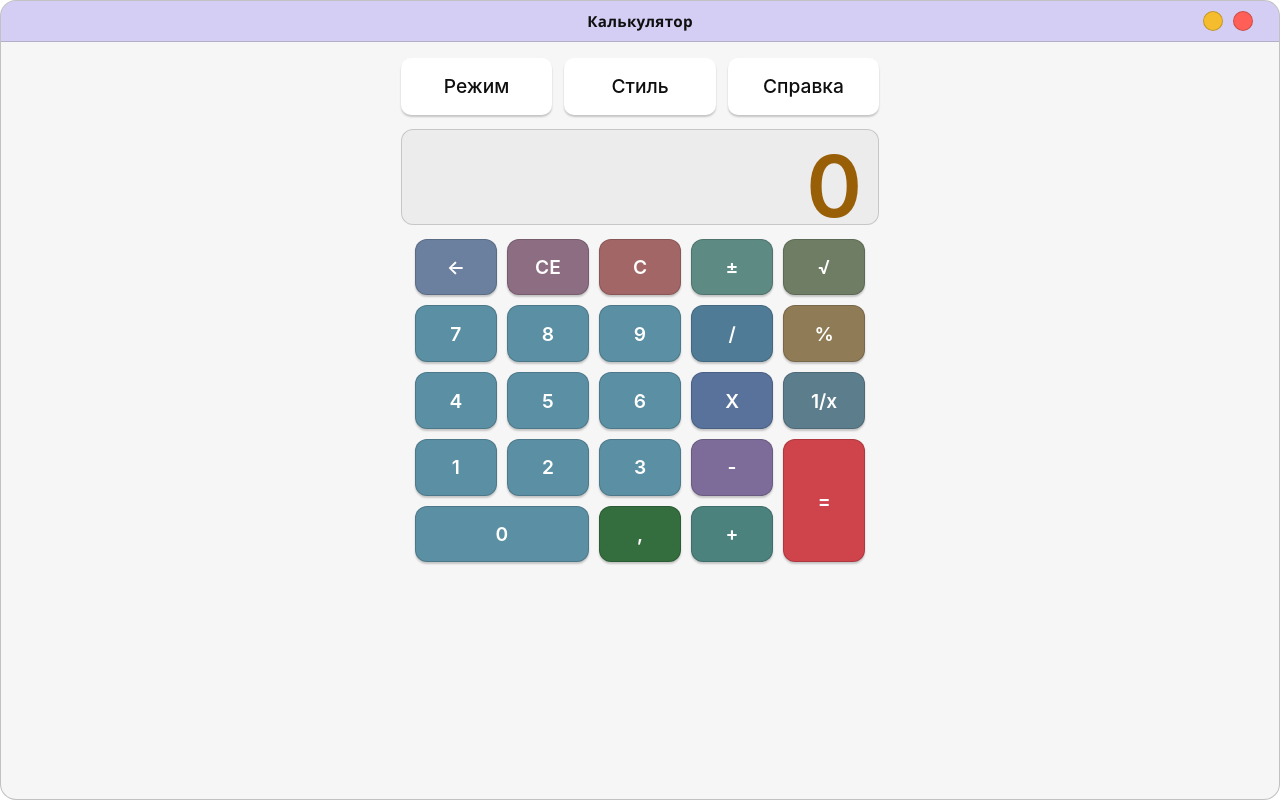
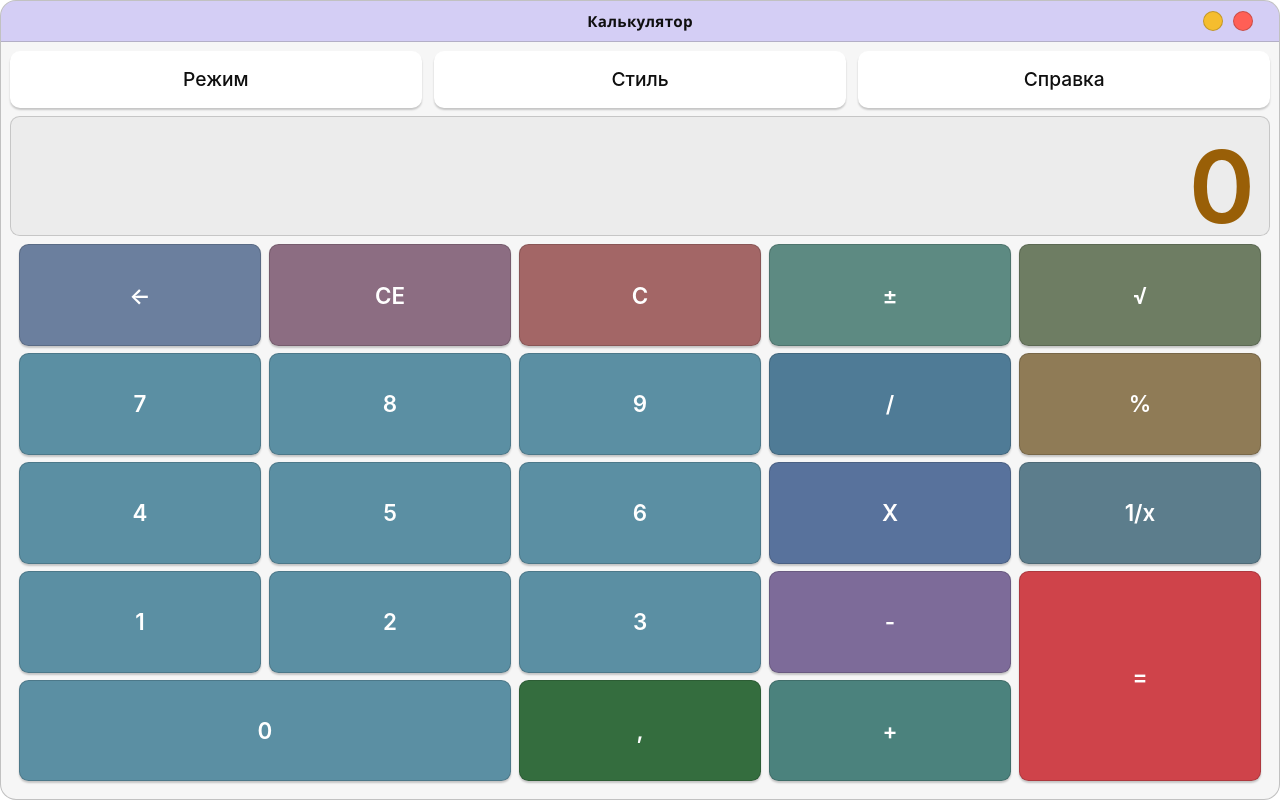
Before and after one commit to erlbriton/TSCalculator, a website built with Vite: page index.html in a window 1280 px wide. Built offline with nearby package versions, Linux system fonts and the light colour scheme.

Commit message:
Масштабирование окна работает.

```diff
--- a/src/main.ts
+++ b/src/main.ts
@@ -13,6 +13,9 @@ document.getElementById("win-close")?.addEventListener("click", () => {
 
 let greetInputEl: HTMLInputElement | null;
 let greetMsgEl: HTMLElement | null;
+
+const THEME_STORAGE_KEY = "calculator-theme";
+type ThemeMode = "light" | "dark";
 
 async function greet() {
   if (greetMsgEl && greetInputEl) {
@@ -43,3 +46,29 @@ window.addEventListener("DOMContentLoaded", () => {
   console.log("CALLING_START_DRAGGING");
   appWindow.startDragging().catch((err) => console.error("START_DRAGGING_ERR:", err));
 });
+
+//------------Переключение тем--------------------------------------------------------------------
+function getInitialTheme(): ThemeMode {
+  const saved = localStorage.getItem(THEME_STORAGE_KEY);
+  if (saved === "light" || saved === "dark") {
+    return saved;
+  }
+  return window.matchMedia("(prefers-color-scheme: dark)").matches ? "dark" : "light";
+}
+
+function applyTheme(theme: ThemeMode): void {
+  document.documentElement.dataset.theme = theme;
+  localStorage.setItem(THEME_STORAGE_KEY, theme);
+}
+
+document.addEventListener("DOMContentLoaded", () => {
+  const initialTheme = getInitialTheme();
+  applyTheme(initialTheme);
+
+  const styleBtn = document.getElementById("btn-style");
+  styleBtn?.addEventListener("click", () => {
+    const current: ThemeMode = document.documentElement.dataset.theme === "dark" ? "dark" : "light";
+    const next: ThemeMode = current === "dark" ? "light" : "dark";
+    applyTheme(next);
+  });
+});
--- a/src/styles/display.css
+++ b/src/styles/display.css
@@ -5,12 +5,12 @@
   align-items: center;
   justify-content: flex-end;
   width: 100%;
-  height: clamp(68px, 12vh, 96px);
+  height: clamp(64px, 15vmin, 190px);
   box-sizing: border-box;
-  margin-top: clamp(8px, 1.8vh, 14px);
-  padding: 0 clamp(10px, 2vw, 16px);
+  margin-top: clamp(6px, 1vmin, 14px);
+  padding: 0 clamp(10px, 1.8vmin, 22px);
   border: 1px solid var(--border-color, rgba(128, 128, 128, 0.35));
-  border-radius: clamp(8px, 1.5vw, 12px);
+  border-radius: clamp(8px, 1.2vmin, 16px);
   background-color: var(--display-bg, rgba(0, 0, 0, 0.04));
 }
 
@@ -20,18 +20,10 @@
 
 .display__value {
   color: var(--display-color, #995f07);
-  font-size: 90cqh;
+  font-size: 85cqh;
   font-weight: 600;
   line-height: 1;
   white-space: nowrap;
   transform: translateY(0.12em);
   max-width: 100%;
 }
-
-/* Матрица клавиатуры калькулятора (24 клавиши, 5 колонок) */
-.keypad {
-  display: grid;
-  grid-template-columns: repeat(5, minmax(0, 1fr));
-  gap: clamp(6px, 1.4vw, 10px);
-  padding: clamp(8px, 1.8vw, 14px);
-}
--- a/src/styles/keyboard.css
+++ b/src/styles/keyboard.css
@@ -1,16 +1,22 @@
 /* Матрица клавиатуры калькулятора (23 клавиши, 5 колонок) */
 .keypad {
+  flex: 1 1 auto;
+  min-height: 0;
   display: grid;
   grid-template-columns: repeat(5, minmax(0, 1fr));
-  gap: clamp(6px, 1.4vw, 10px);
-  padding: clamp(8px, 1.8vw, 14px);
+  grid-template-rows: repeat(5, minmax(0, 1fr));
+  gap: clamp(6px, 0.9vmin, 14px);
+  padding: clamp(8px, 1.1vmin, 18px);
 }
 
 .key {
-  min-height: clamp(38px, 6.5vh, 52px);
+  width: 100%;
+  height: 100%;
+  min-width: 0;
+  min-height: 0;
   border: 1px solid rgba(0, 0, 0, 0.16);
-  border-radius: clamp(8px, 1.5vw, 12px);
-  font-size: clamp(0.95rem, 2.2vw, 1.2rem);
+  border-radius: clamp(8px, 1.2vmin, 16px);
+  font-size: clamp(1rem, 2.8vmin, 2.3rem);
   font-weight: 600;
   color: #ffffff;
   cursor: pointer;
--- a/src/styles/styles.css
+++ b/src/styles/styles.css
@@ -219,5 +219,10 @@ body {
 .container {
   flex: 1 1 auto;
   min-height: 0;
+  width: 100%;
+  display: flex;
+  flex-direction: column;
+  align-items: stretch;
+  padding: clamp(6px, 1.1vmin, 16px);
   overflow: hidden;
 }
--- a/src/styles/top-bar.css
+++ b/src/styles/top-bar.css
@@ -17,26 +17,9 @@
   /* Гибкое растягивание и сжатие кнопки относительно её содержимого */
   flex: 1 1 auto;
   /* Адаптивный размер шрифта текста кнопки */
-  font-size: clamp(0.85rem, 2vw, 1.05rem);
+  font-size: clamp(0.9rem, 2.1vmin, 1.7rem);
   /* Адаптивные внутренние отступы: сначала вертикальные, затем горизонтальные */
-  padding: clamp(6px, 1.5vw, 10px) clamp(10px, 2.5vw, 16px);
-}
-
-/* Основной контейнер приложения */
-.container {
-  /* Горизонтальное центрирование контейнера в окне */
-  margin: 0 auto;
-  /* Минимальная высота во всю высоту области просмотра */
-  min-height: 100vh;
-  /* Адаптивные внутренние отступы контейнера */
-  padding: clamp(8px, 2vw, 16px);
-  /* Вертикальная flex-раскладка дочерних блоков */
-  display: flex;
-  flex-direction: column;
-  /* Прижатие содержимого к верхнему краю контейнера */
-  justify-content: flex-start;
-  /* Растягивание дочерних элементов на всю ширину контейнера */
-  align-items: stretch;
+  padding: clamp(6px, 1.1vmin, 14px) clamp(10px, 1.8vmin, 22px);
 }
 
 /* Панель инструментов с кнопками (например, «Режим», «Стиль», «Справка») */
```
